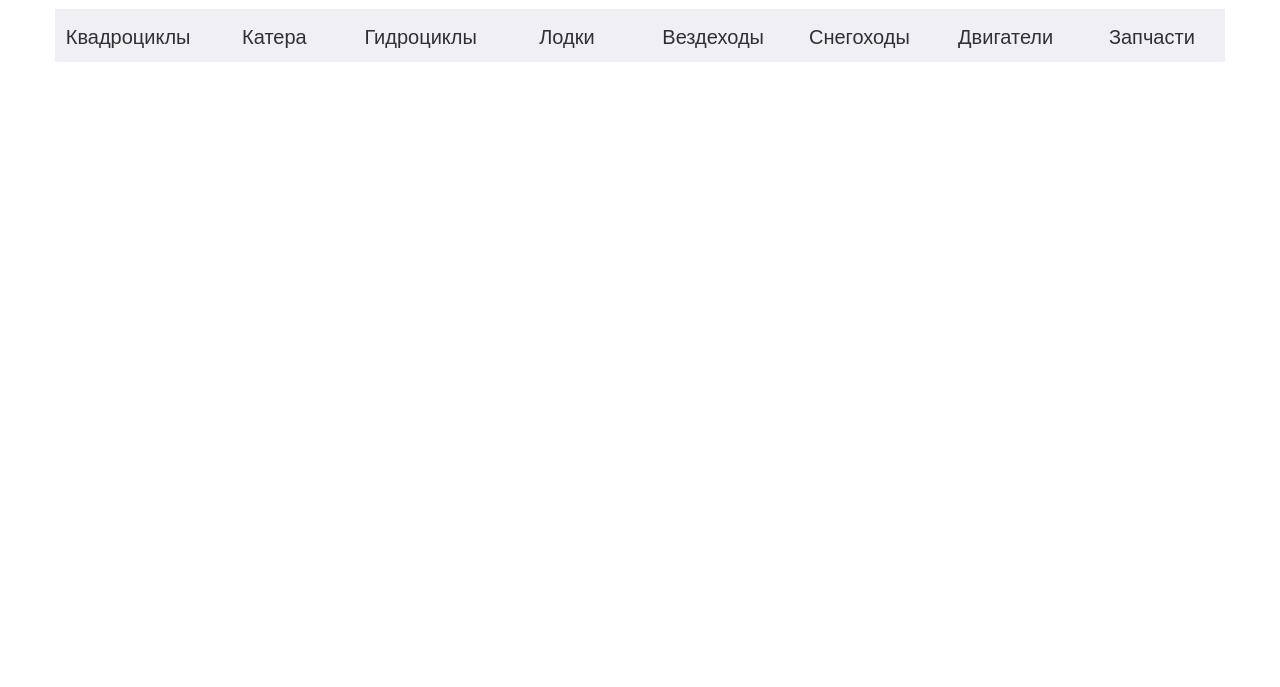
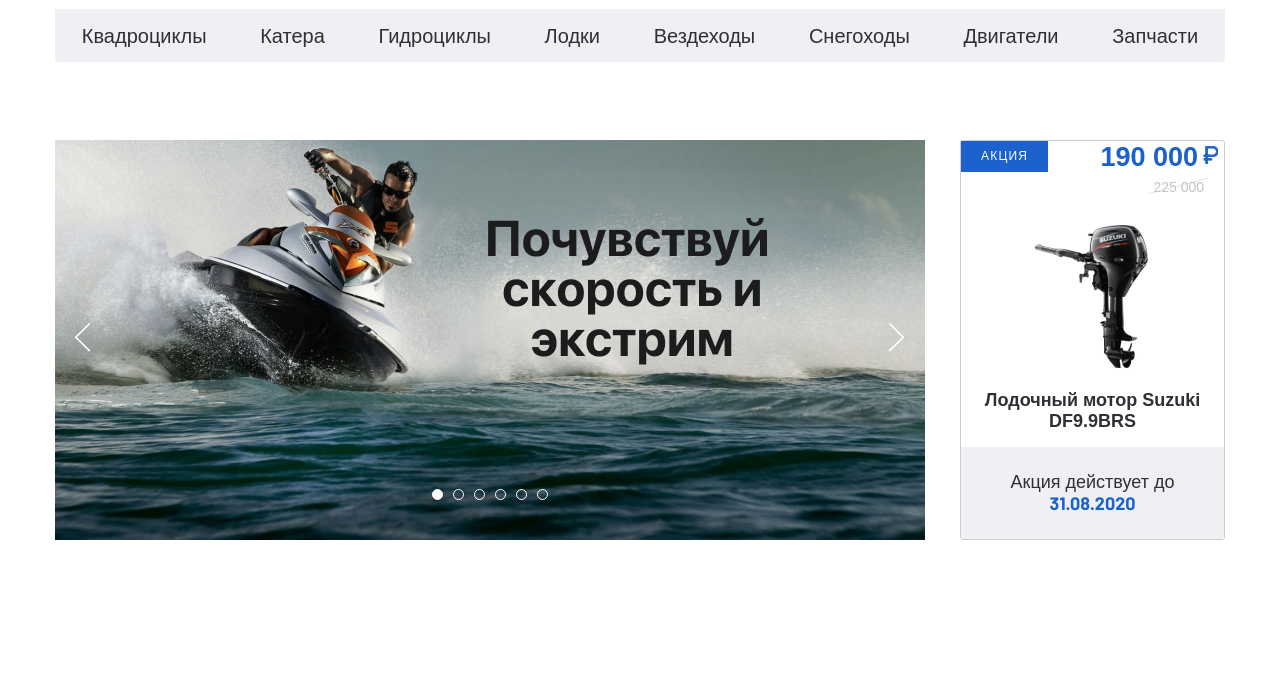
Before and after one commit to sasheacy/gidrotsikly2, a plain HTML site: page index.html in a window 1280 px wide. Shown: the part 113-800 px from the top of the page. Drawn offline with nearby package versions, Linux system fonts and the light colour scheme; a web font is replaced by a local one.

Commit message:
Add banner and sale

```diff
--- a/css/style.css
+++ b/css/style.css
@@ -28,6 +28,10 @@ body{
     font-size: 20px;
     line-height: 24px;
     font-weight: 400;
+}
+
+p{
+    margin: 0;
 }
 
 .container{
@@ -104,6 +108,10 @@ body{
     right: -14px;
 }
 
+.header__bottom{
+    margin-bottom: 78px;
+}
+
 .menu-categories{
     background-color: #f0f0f4;
     display: flex;
@@ -120,10 +128,7 @@ body{
     transition: all .3s;
     font-weight: 400;
     padding: 15px 0 14px;
-    position: absolute;
-    top: 50%;
-    left: 50%;
-    transform: translate(-50%, -50%);
+    position: relative;
 }
 
 .menu-categories__link::before{
@@ -147,3 +152,172 @@ body{
     right: auto;
     left: 0;
 }
+
+.banner-section__inner{
+    display: flex;
+    justify-content: space-between;
+}
+
+.banner-section__slider{
+    max-width: 870px;
+}
+
+.banner-section__slider-btn{
+    position: absolute;
+    top: 50%;
+    transform: translateY(-50%);
+    background-color: transparent;
+    border: none;
+    margin: 0;
+    padding: 0;
+    z-index: 5;
+    cursor: pointer;
+}
+
+.banner-section__slider-btnprev{
+    left: 20px;
+}
+
+.banner-section__slider-btnnext{
+    right: 20px;
+}
+
+.slick-dots{
+    position: absolute;
+    bottom: 40px;
+    left: 0;
+    right: 0;
+    text-align: center;
+}
+
+.slick-dots li{
+    display: inline-block;
+    padding: 0 5px;
+}
+
+
+
+.slick-dots button{
+    padding: 0;
+    font-size: 0;
+    margin: 0;
+    width: 11px;
+    height: 11px;
+    border: 1px solid #fff;
+    border-radius: 50%;
+    background-color: transparent;
+}
+
+.slick-active button{
+    background-color: #fff;
+}
+
+.sale-item{
+    max-width: 265px;
+    text-align: center;
+    border: 1px solid #cdcdcd;
+    border-radius: 3px;
+    display: flex;
+    flex-direction: column;
+    justify-content: space-between;
+}
+
+.sale-item__top{
+    display: flex;
+    justify-content: space-between;
+    align-items: flex-start;
+}
+
+.sale-item__info{
+    color: #fff;
+    background-color: #1c62cd;
+    padding: 8px 20px;
+    text-transform: uppercase;
+    font-size: 12px;
+    line-height: 15px;
+    letter-spacing: 0.1em;
+}
+
+.sale-item__prise{
+    text-align: right;
+}
+
+.price{
+    font-family: 'Barlow', sans-serif;
+    position: relative;
+}
+
+.sale-item__prise-new{
+    font-weight: 700;
+    font-size: 27px;
+    color: #1c62cd;
+    line-height: 32px;
+    margin-right: 6px;
+    padding-right: 20px;
+    position: relative;
+}
+
+.sale-item__prise-new::after{
+    content: '';
+    background-image: url('../images/icons-price.svg');
+    position: absolute;
+    right: 0;
+    top: 5px;
+    width: 15px;
+    height: 18px;
+}
+
+.sale-item__prise-old{
+    font-weight: 400;
+    font-size: 14px;
+    color: #c4c4c4;
+    line-height: 17px;
+    margin-right: 15px;
+    background-image: url('../images/old-line.svg');
+    padding: 2px 5px;
+    background-repeat: no-repeat;
+    display: inline-block;
+}
+
+.sale-item__prise-old::after{
+    content: '';
+    background-image: url('../images/icons-price.svg');
+    position: absolute;
+    right: -10px;
+    top: 5px;
+    width: 8px;
+    height: 10px;
+}
+
+.sale-item__footer{
+    background-color: #f0f0f4;
+    padding: 25px 20px;
+    font-size: 18px;
+    line-height: 21px;
+    top: 10px;
+}
+
+.sale-item__footer span{
+    color: #1c62cd;
+    display: block;
+    font-weight: 700;
+    font-family: 'Barlow', sans-serif;
+}
+
+.sale-item__title{
+    font-size: 18px;
+    line-height: 21px;
+    font-family: 'SFProDisplay-Bold', sans-serif;
+    font-weight: 700;
+    margin-bottom: 7px;
+}
+
+.banner-section__slider-img{
+    object-fit: cover;
+    min-height: 400px;
+}
+
+.sale-item__img{
+    object-fit: contain;
+    margin: 0 auto;
+}
--- a/index.html
+++ b/index.html
@@ -8,6 +8,9 @@
   <link rel="stylesheet" href="css/normalize.css">
   <link rel="stylesheet" href="css/slick.css">
   <link rel="stylesheet" href="css/fonts.ccs">
+  <link rel="preconnect" href="https://fonts.googleapis.com">
+  <link rel="preconnect" href="https://fonts.gstatic.com" crossorigin>
+  <link href="https://fonts.googleapis.com/css2?family=Barlow:wght@400;700&family=Kaushan+Script&family=Playfair+Display:wght@600;700&display=swap" rel="stylesheet">
   <link rel="stylesheet" href="css/style.css">
 </head>
 <body>
@@ -96,6 +99,62 @@
     </div>
   </header>
 
+  <section class="banner-section">
+    <div class="container">
+      <div class="banner-section__inner">
+        <div class="banner-section__slider">
+
+          <a class="banner-section__slider-item" href="#">
+            <img class="banner-section__slider-img" src="images/banner-slider.jpg" alt="">
+          </a>
+
+          <a class="banner-section__slider-item" href="#">
+            <img class="banner-section__slider-img" src="images/banner-slider.jpg" alt="">
+          </a>
+
+          <a class="banner-section__slider-item" href="#">
+            <img class="banner-section__slider-img" src="images/banner-slider.jpg" alt="">
+          </a>
+
+          <a class="banner-section__slider-item" href="#">
+            <img class="banner-section__slider-img" src="images/banner-slider.jpg" alt="">
+          </a>
+
+          <a class="banner-section__slider-item" href="#">
+            <img class="banner-section__slider-img" src="images/banner-slider.jpg" alt="">
+          </a>
+
+          <a class="banner-section__slider-item" href="#">
+            <img class="banner-section__slider-img" src="images/banner-slider.jpg" alt="">
+          </a>
+        </div>
+        <a class="banner-section__item sale-item" href="#">
+            <div class="sale-item__top">
+              <p class="sale-item__info">
+                акция
+              </p>
+              <div class="sale-item__prise">
+                <div class="prise sale-item__prise-new">190 000</div>
+                <div class="prise sale-item__prise-old">225 000</div>
+              </div>
+            </div>
+            <img class="sale-item__img" src="images/content/sale-1.png" alt="">
+            <h5 class="sale-item__title">
+              Лодочный мотор Suzuki DF9.9BRS
+            </h5>
+            <p class="sale-item__footer">
+              Акция действует до
+              <span>31.08.2020</span>
+            </p>
+        </a>
+      </div>
+    </div>
+  </section>
+
+
+
+
+
   <script src="https://ajax.googleapis.com/ajax/libs/jquery/3.4.1/jquery.min.js"></script>
   <script src="js/slick.min.js"></script>
   <script src="js/main.js"></script>
--- a/js/main.js
+++ b/js/main.js
@@ -1,3 +1,9 @@
 $(function(){
 
+ $('.banner-section__slider').slick({
+    dots: true,
+    prevArrow: '<button class="banner-section__slider-btn banner-section__slider-btnprev"><img src="images/arrow-left.svg" alt=""></button>',
+    nextArrow: '<button class="banner-section__slider-btn banner-section__slider-btnnext"><img src="images/arrow-right.svg" alt=""></button>',
+
+ });
 });
```
Also changed, not shown: images/arrow-left.svg (added), images/arrow-right.svg (added), images/banner-slider.jpg (added), images/content/sale-1.png (added), images/icons-price.svg (added), images/icons-prise-old.svg (added), images/icons8-рубль-50.svg (added), images/old-line.svg (added).
